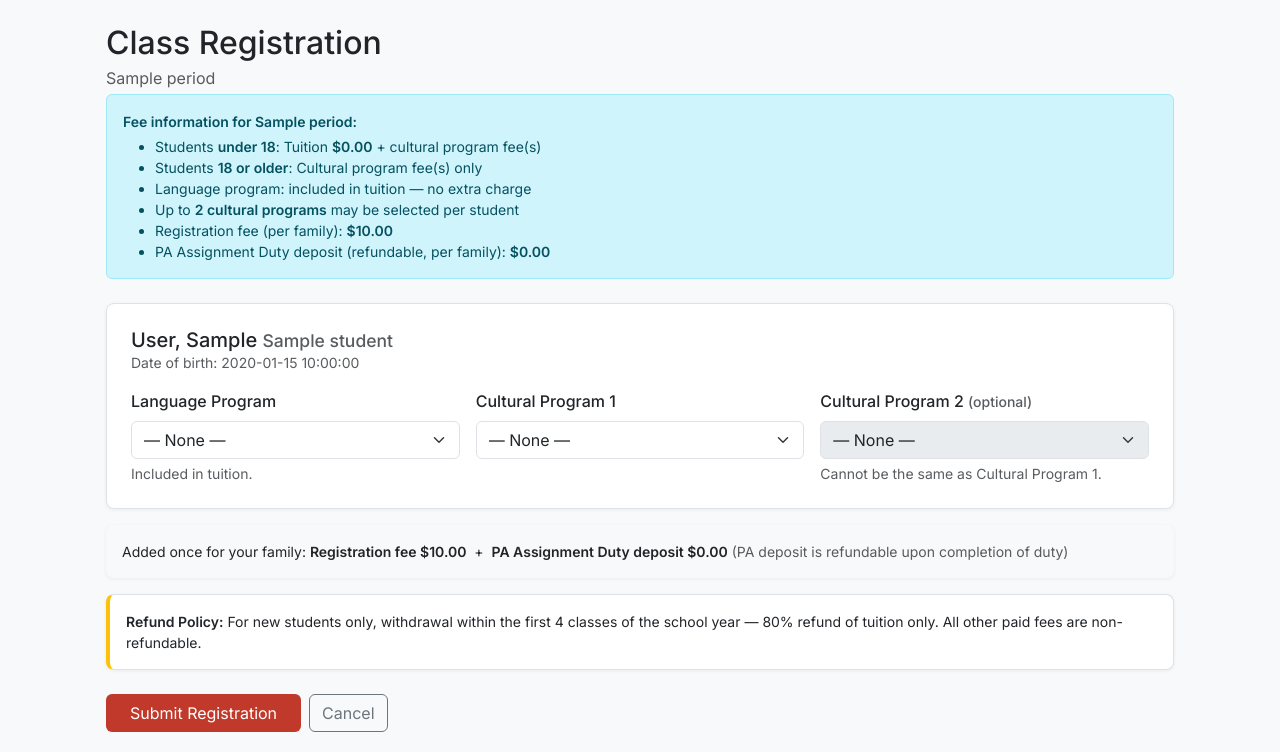
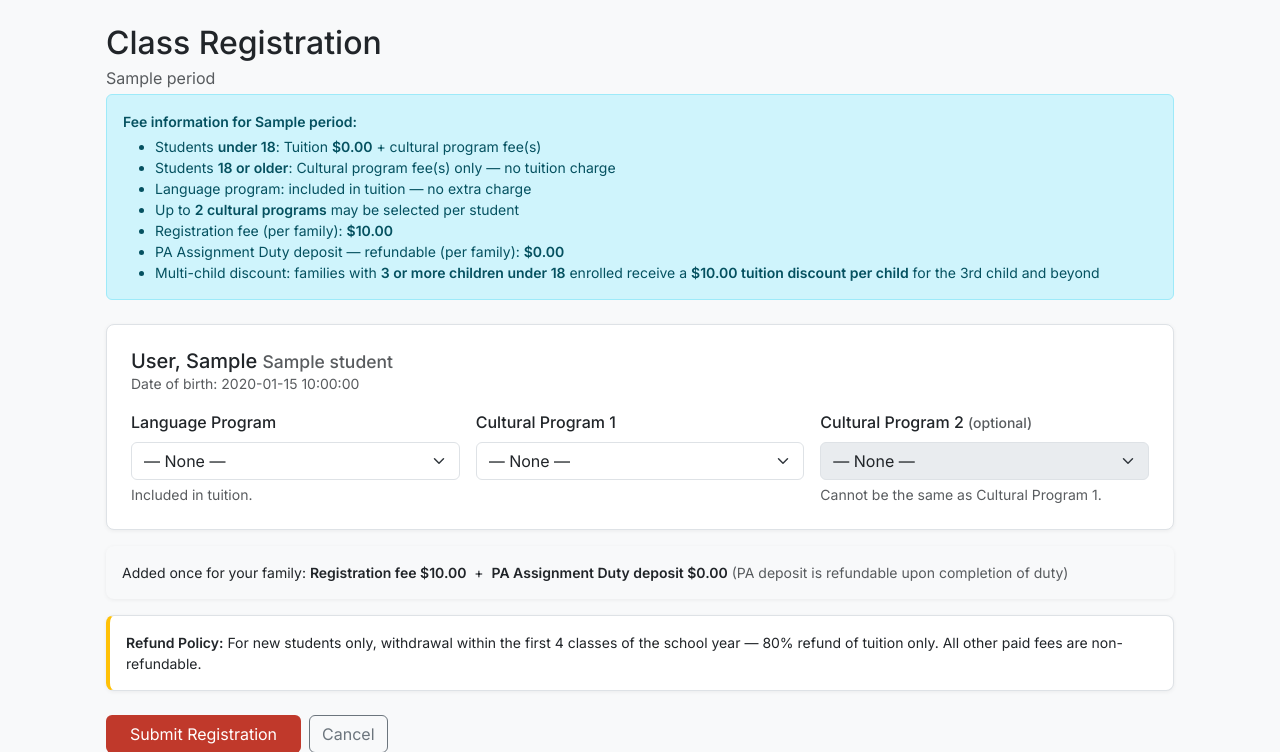
Before and after one commit to languagedeputydir-web/mfcs-registration, a Flask app: template templates/family/register.html in a window 1280 px wide. Shown: the part 74-826 px from the top of the page. Run offline with Flask 3, Linux system fonts and the light colour scheme; the template is opened without the code that fills it: most values are stand-ins (such as "Sample title", 1, 10 or a date in 2020).

Commit message:
Update register.html

```diff
--- a/templates/family/register.html
+++ b/templates/family/register.html
@@ -16,13 +16,18 @@
     <li>Students <strong>under 18</strong>: Tuition
       <strong>${{ "%.2f"|format(period.tuition or 0) }}</strong>
       + cultural program fee(s)</li>
-    <li>Students <strong>18 or older</strong>: Cultural program fee(s) only</li>
+    <li>Students <strong>18 or older</strong>: Cultural program fee(s) only — no tuition charge</li>
     <li>Language program: included in tuition — no extra charge</li>
     <li>Up to <strong>2 cultural programs</strong> may be selected per student</li>
     <li>Registration fee (per family):
       <strong>${{ "%.2f"|format(period.registration_fee or 0) }}</strong></li>
-    <li>PA Assignment Duty deposit (refundable, per family):
+    <li>PA Assignment Duty deposit — refundable (per family):
       <strong>${{ "%.2f"|format(period.pa_assignment_deposit or 0) }}</strong></li>
+    {% if period.discount and period.discount|float > 0 %}
+    <li>Multi-child discount: families with <strong>3 or more children under 18</strong>
+      enrolled receive a <strong>${{ "%.2f"|format(period.discount|float) }} tuition
+      discount per child</strong> for the 3rd child and beyond</li>
+    {% endif %}
   </ul>
 </div>
 
```
